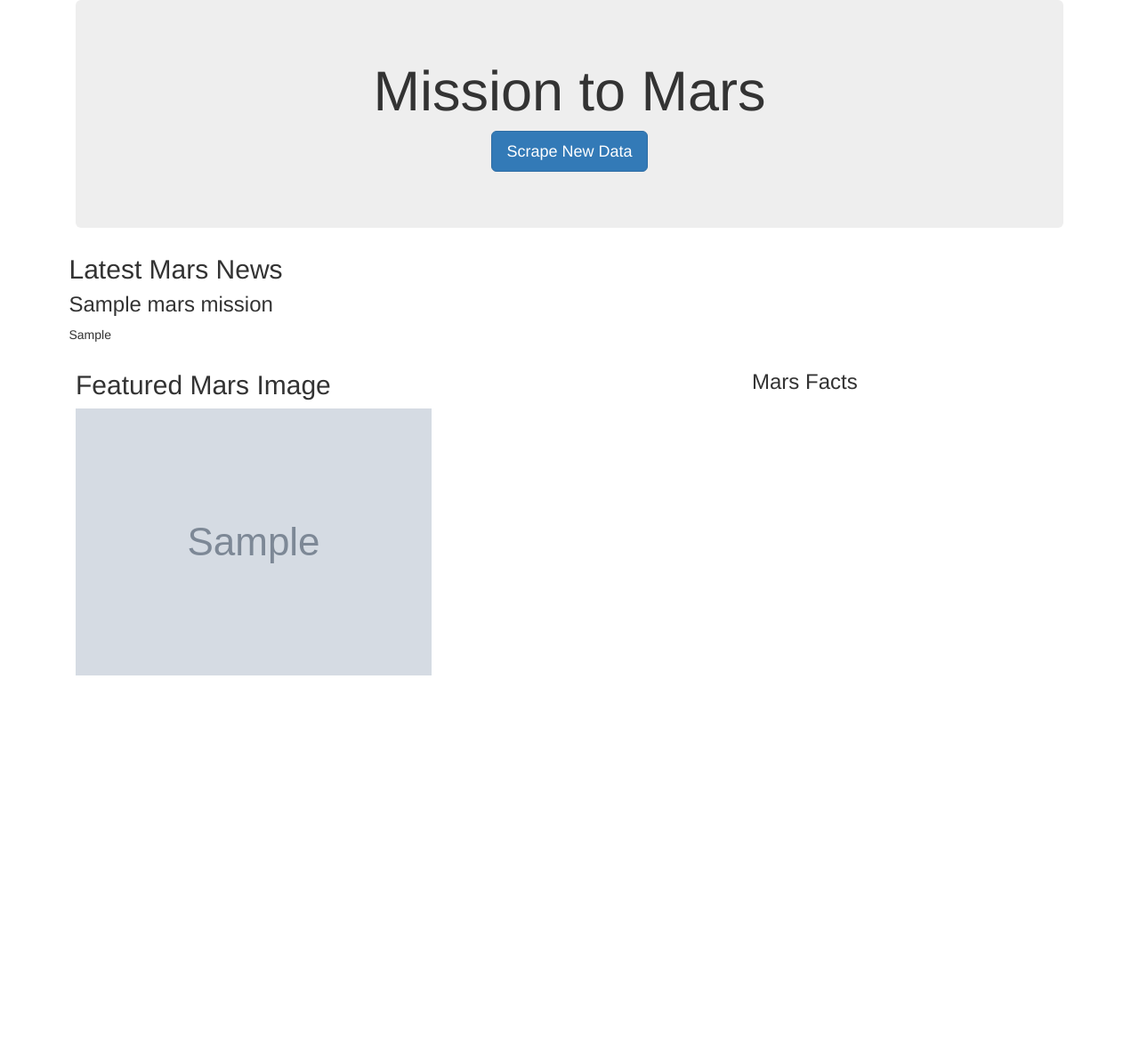
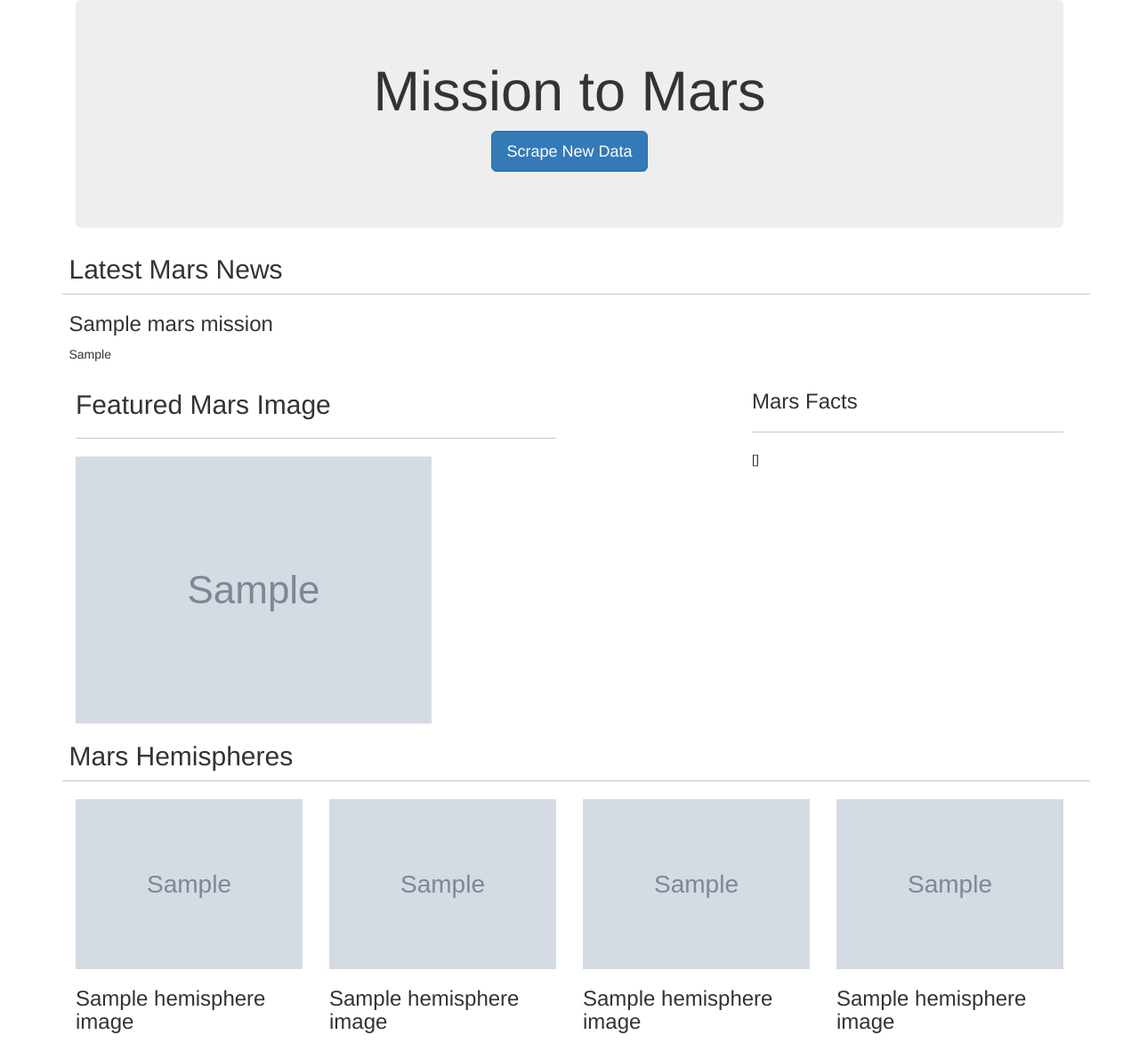
Before and after one commit to sunwoo-kim20/web-scraping-challenge, a Flask app: page / in a window 1280 px wide. Shown: the whole page at 89% size. Before the commit the page ends 759 px from the top, so only its background shows below. Run offline with Flask 2, Linux system fonts and the light colour scheme; grey boxes marked "Sample" are stand-in pictures; a database or web service that is not in the repository returns one stand-in record (values such as "Sample title"); some libraries are stand-ins or nearby versions.

Commit message:
completed html file

```diff
--- a/Missions-to-Mars/scrape_mars.py
+++ b/Missions-to-Mars/scrape_mars.py
@@ -49,12 +49,12 @@ def scrape_data():
     mars_df = tables[0]
 
     # Reformat dataframe
-    clean_mars_df = mars_df.rename(columns= {0: 'Mars-Earth Comparisons', 1: 'Mars', 2:'Earth'})
+    clean_mars_df = mars_df.rename(columns= {0: '', 1: 'Mars', 2:'Earth'})
     clean_mars_df = clean_mars_df.drop(0, axis = 0)
-    clean_mars_df.set_index('Mars-Earth Comparisons', inplace = True)
+    clean_mars_df.set_index('', inplace = True)
 
     # Convert dataframe to an HTML string
-    mars_html_table = clean_mars_df.to_html()
+    mars_html_table = clean_mars_df.to_html(justify="left", classes="table table-striped")
 
     ## Hemisphere scrape
 
--- a/Missions-to-Mars/templates/index.html
+++ b/Missions-to-Mars/templates/index.html
@@ -21,28 +21,50 @@
 
       <div class = 'row'>
         <h2>Latest Mars News</h2>
+        <hr>
         <h3>{{ mars_data.news_title }}</h3>
         <p>{{ mars_data.news_teaser }}</p>
+        <br>
       </div>
 
       <div class="row">
         <div class="col-6">
           <h2>Featured Mars Image</h2>
-          <img src= {{ mars_data.featured_image_url }} alt="featured space image">
+          <hr>
+          <img class = "img-responsive" src= {{ mars_data.featured_image_url }} alt="featured space image">
         </div>
         <div class="col-2">
 
         </div>
         <div class="col-4">
           <h3>Mars Facts</h3>
-          <table>
-              <tr>
-                  <th>Replace this table</th>
-              </tr>
-          </table>
-          <script lang="javascript">
-            document.getElementsByTagName('table')[0].innerHTML = {{ mars_data.table_html }};
-          </script>
+          <hr>
+          {{ mars_data.table_html|safe }}
+        </div>
+      </div>
+      <br>
+
+      <div class="row">
+        <h2>Mars Hemispheres</h2>
+        <hr>
+        <div class="col-3">
+          <img class = "img-responsive" src={{mars_data.hemisphere_images[0].img_url}} alt="image of Cerberus hemisphere">
+          <h3>{{mars_data.hemisphere_images[0].title}}</h3>
+        </div>
+
+        <div class="col-3">
+          <img class = "img-responsive" src={{mars_data.hemisphere_images[1].img_url}} alt="image of Cerberus hemisphere">
+          <h3>{{mars_data.hemisphere_images[1].title}}</h3>
+        </div>
+
+        <div class="col-3">
+          <img class = "img-responsive" src={{mars_data.hemisphere_images[2].img_url}} alt="image of Cerberus hemisphere">
+          <h3>{{mars_data.hemisphere_images[2].title}}</h3>
+        </div>
+
+        <div class="col-3">
+          <img class = "img-responsive" src={{mars_data.hemisphere_images[3].img_url}} alt="image of Cerberus hemisphere">
+          <h3>{{mars_data.hemisphere_images[3].title}}</h3>
         </div>
       </div>
 
```
Also changed, not shown: 1 other file.
